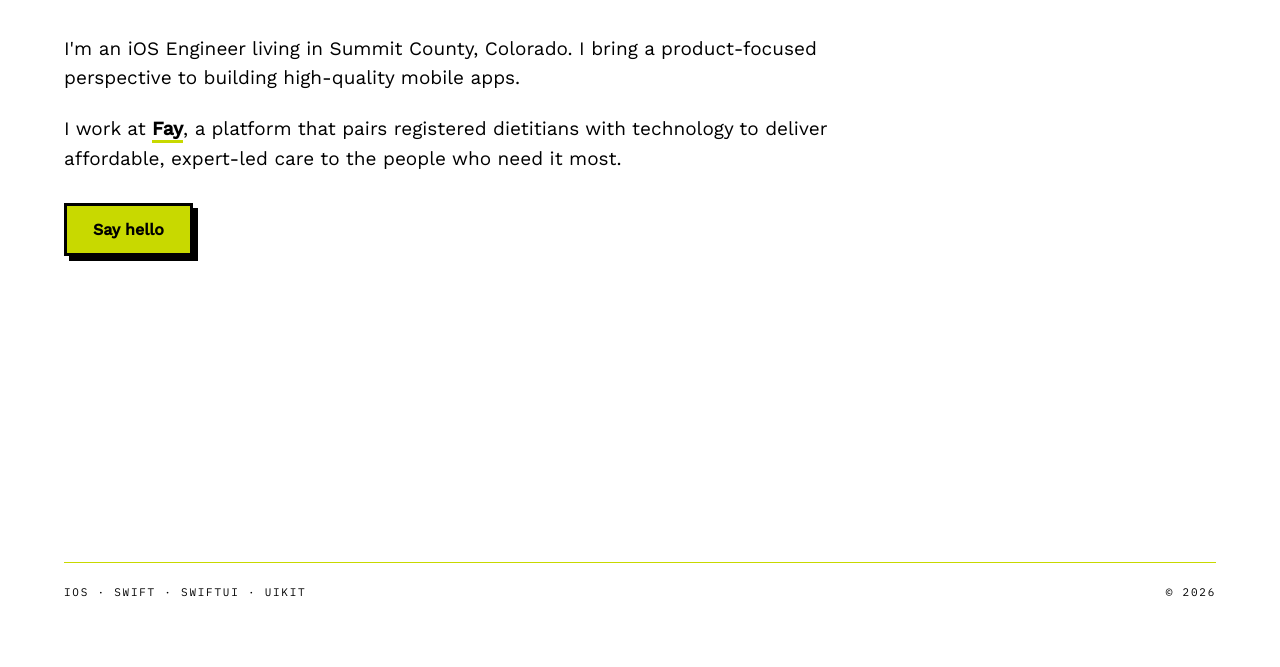
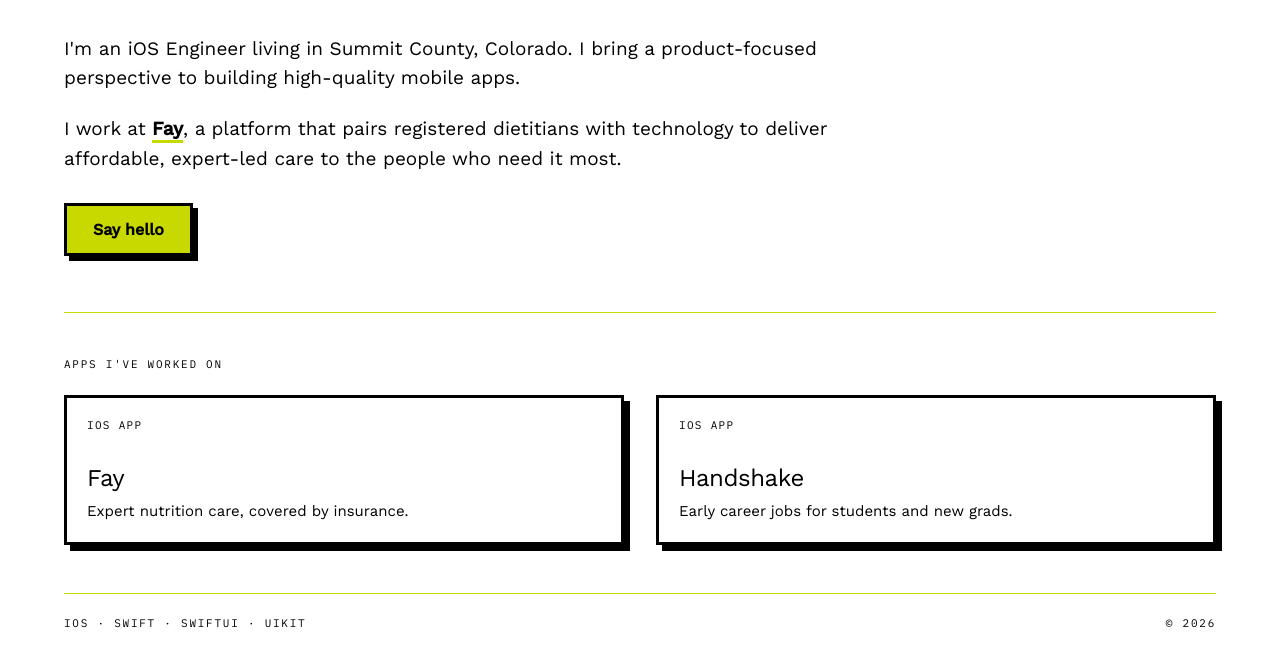
Before and after one commit to cassiewallace/personal-website, an Astro site: page / in a window 1280 px wide. Shown: the part 145-812 px from the top of the page. Built offline with nearby package versions, Linux system fonts and the light colour scheme; Astro itself is replaced by a stand-in of ours.

Commit message:
Add work cards section
- WorkCard.astro reusable component (href, title, desc, label props)
- "Apps I've Worked On" section label above cards
- Fay and Handshake cards linking to App Store
- Natural hero spacing (no flex-grow)

```diff
--- /dev/null
+++ b/src/components/WorkCard.astro
@@ -0,0 +1,68 @@
+---
+interface Props {
+  href: string;
+  title: string;
+  desc: string;
+  label?: string;
+}
+
+const { href, title, desc, label = 'iOS app' } = Astro.props;
+---
+
+<a href={href} class="card">
+  <div class="card-meta">
+    <span>{label}</span>
+  </div>
+  <div class="card-body">
+    <div class="card-title">{title}</div>
+    <div class="card-desc">{desc}</div>
+  </div>
+</a>
+
+<style>
+  .card {
+    background: #fff;
+    border: 3px solid #000;
+    border-bottom: 3px solid #000; /* explicit — overrides global link border-bottom color */
+    padding: 20px;
+    box-shadow: 6px 6px 0 #000;
+    color: #000;
+    font-weight: 400;
+    display: flex;
+    flex-direction: column;
+    justify-content: space-between;
+    min-height: 150px;
+    transition: box-shadow 0.1s, transform 0.1s;
+  }
+
+  .card:hover {
+    box-shadow: 3px 3px 0 #000;
+    transform: translate(3px, 3px);
+    border-bottom-color: #000;
+  }
+
+  .card-meta {
+    display: flex;
+    justify-content: space-between;
+    gap: 14px;
+    font-family: 'IBM Plex Mono', monospace;
+    font-size: 11px;
+    letter-spacing: 0.12em;
+    text-transform: uppercase;
+    white-space: nowrap;
+  }
+
+  .card-title {
+    font-size: 24px;
+    font-weight: 400;
+    letter-spacing: -0.02em;
+    line-height: 1.15;
+    margin-top: 18px;
+  }
+
+  .card-desc {
+    font-size: 15px;
+    line-height: 1.45;
+    margin-top: 8px;
+  }
+</style>
--- a/src/pages/index.astro
+++ b/src/pages/index.astro
@@ -1,5 +1,19 @@
 ---
 import BaseLayout from '../layouts/BaseLayout.astro';
+import WorkCard from '../components/WorkCard.astro';
+
+const work = [
+  {
+    href: 'https://apps.apple.com/us/app/fay-nutrition-dietitians/id6711357628',
+    title: 'Fay',
+    desc: 'Expert nutrition care, covered by insurance.',
+  },
+  {
+    href: 'https://apps.apple.com/us/app/handshake-jobs-new-careers/id1220620171',
+    title: 'Handshake',
+    desc: 'Early career jobs for students and new grads.',
+  },
+];
 ---
 
 <BaseLayout>
@@ -22,6 +36,18 @@ import BaseLayout from '../layouts/BaseLayout.astro';
 
     <div class="divider"></div>
 
+    <!-- Work -->
+    <section class="work">
+      <h2 class="section-label">Apps I've Worked On</h2>
+      <div class="cards">
+        {work.map((item) => (
+          <WorkCard href={item.href} title={item.title} desc={item.desc} />
+        ))}
+      </div>
+    </section>
+
+    <div class="divider"></div>
+
     <!-- Footer -->
     <footer class="footer">
       <div>iOS · Swift · SwiftUI · UIKit</div>
@@ -40,10 +66,8 @@ import BaseLayout from '../layouts/BaseLayout.astro';
     position: relative;
   }
 
-  /* Hero — flex-grow pushes divider + footer to the bottom on tall viewports */
   .hero {
-    flex-grow: 1;
-    padding-bottom: 96px;
+    padding-bottom: 56px;
   }
 
   .headline {
@@ -91,6 +115,26 @@ import BaseLayout from '../layouts/BaseLayout.astro';
     background: #c8d900;
   }
 
+  /* Work */
+  .work {
+    padding: 44px 0 48px;
+  }
+
+  .section-label {
+    font-family: 'IBM Plex Mono', monospace;
+    font-size: 11px;
+    font-weight: 400;
+    letter-spacing: 0.16em;
+    text-transform: uppercase;
+    margin: 0 0 24px;
+  }
+
+  .cards {
+    display: grid;
+    grid-template-columns: repeat(2, 1fr);
+    gap: 32px;
+  }
+
   /* Footer */
   .footer {
     display: flex;
@@ -116,5 +160,9 @@ import BaseLayout from '../layouts/BaseLayout.astro';
     .hero {
       padding-bottom: 64px;
     }
+
+    .cards {
+      grid-template-columns: 1fr;
+    }
   }
 </style>
```
